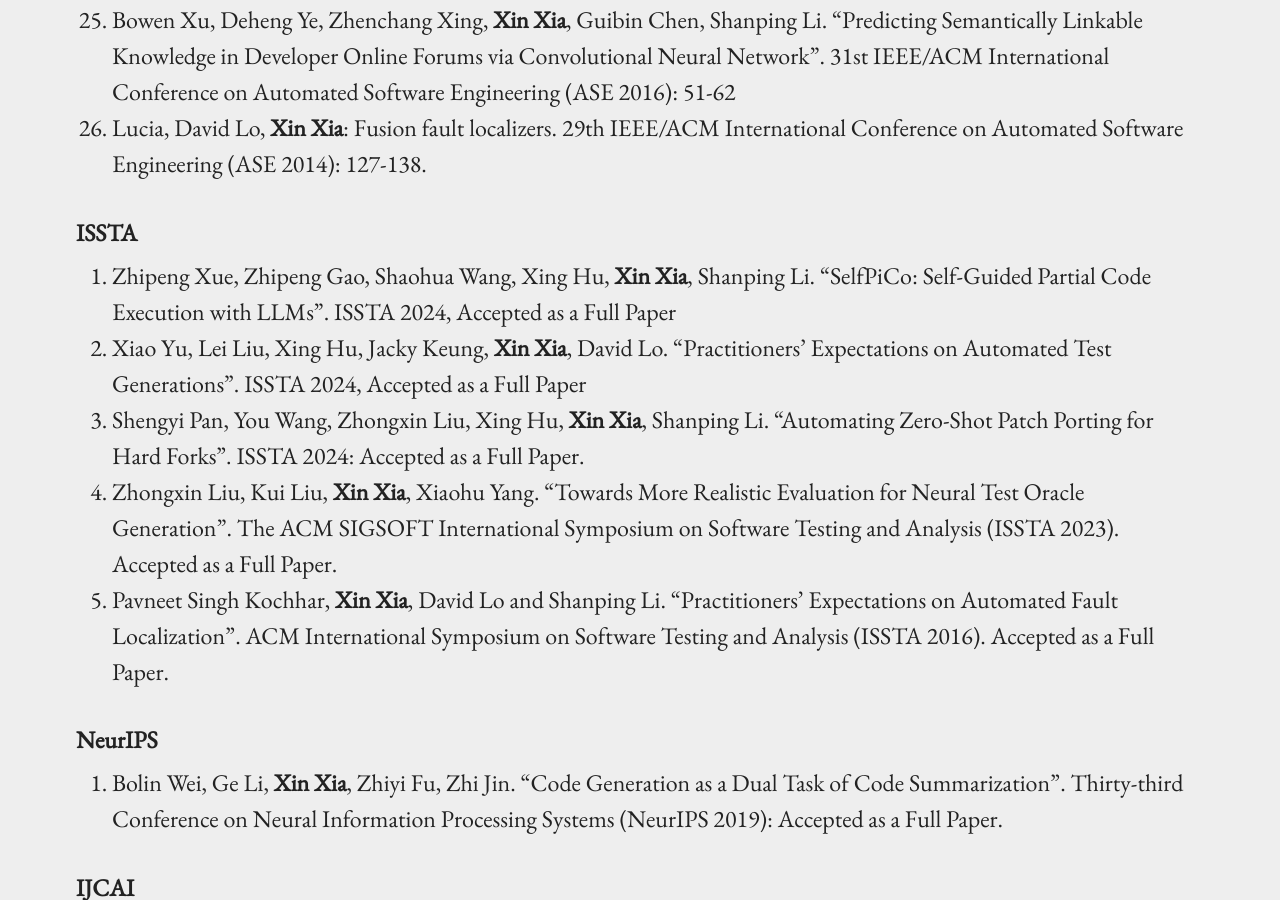
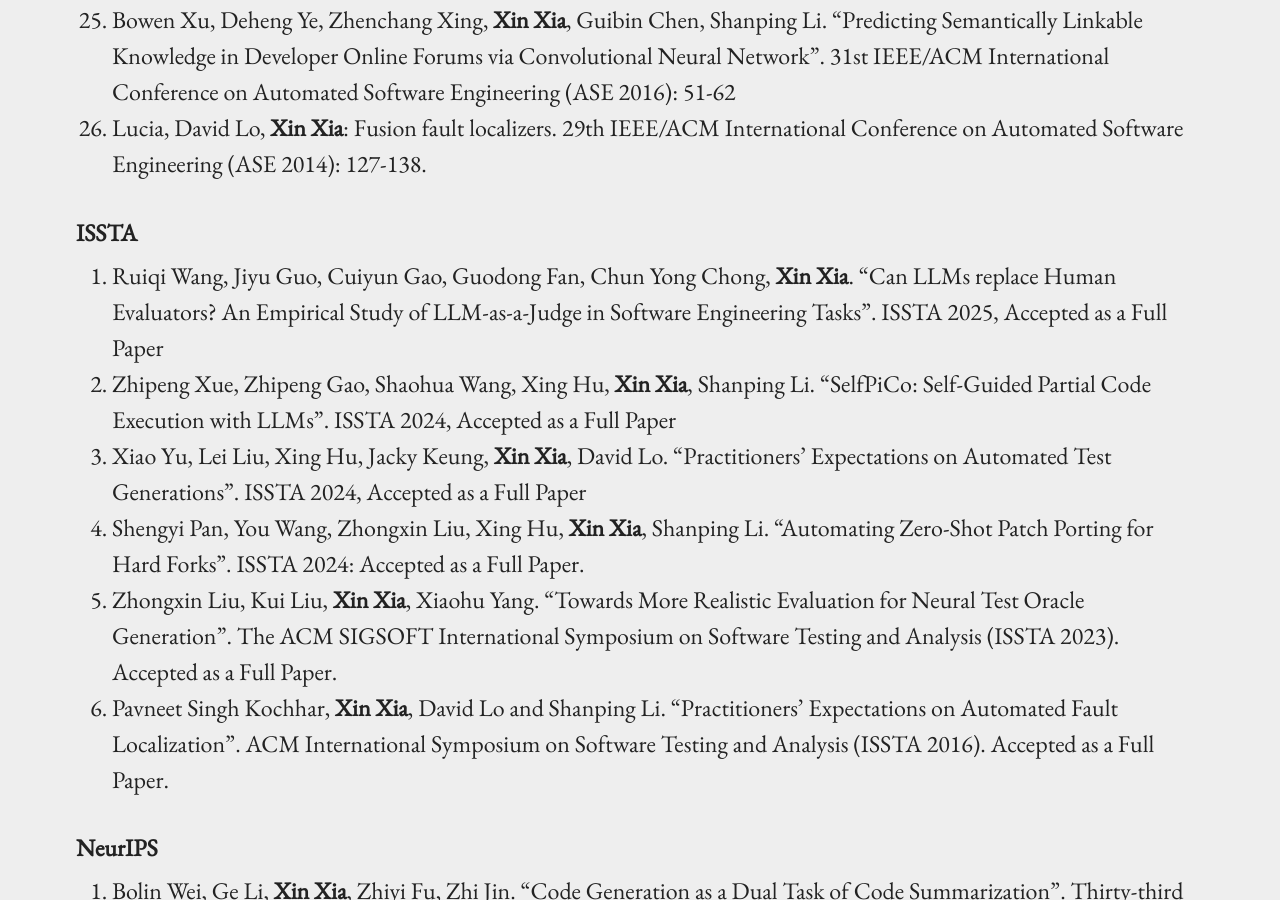
Before and after one commit to xin-xia/xin-xia.github.io, a Jekyll site: the page built from index.md, in a window 1280 px wide and 900 px high, scrolled down 15952 px. Built offline with Jekyll 4.4.1, drawn with Linux system fonts in a browser that asks for light colours.

Commit message:
Update index.md

```diff
--- a/index.md
+++ b/index.md
@@ -217,6 +217,7 @@ Case Study of Code Clone Detection and Defect Prediction". IEEE Transactions on
 
 
 #### ISSTA
+1.  Ruiqi Wang, Jiyu Guo, Cuiyun Gao, Guodong Fan, Chun Yong Chong, <strong>Xin Xia</strong>. "Can LLMs replace Human Evaluators? An Empirical Study of LLM-as-a-Judge in Software Engineering Tasks". ISSTA 2025, Accepted as a Full Paper <br />
 1. Zhipeng Xue, Zhipeng Gao, Shaohua Wang, Xing Hu,  <strong>Xin Xia</strong>, Shanping Li. "SelfPiCo: Self-Guided Partial Code Execution with LLMs". ISSTA 2024, Accepted as a Full Paper <br />
 1. Xiao Yu, Lei Liu, Xing Hu, Jacky Keung,  <strong>Xin Xia</strong>, David Lo. "Practitioners’ Expectations on Automated Test Generations". ISSTA 2024, Accepted as a Full Paper <br />
 1. Shengyi Pan, You Wang, Zhongxin Liu, Xing Hu, <strong>Xin Xia</strong>, Shanping Li. "Automating Zero-Shot Patch Porting for Hard Forks". ISSTA 2024: Accepted as a Full Paper.   <br />
```
